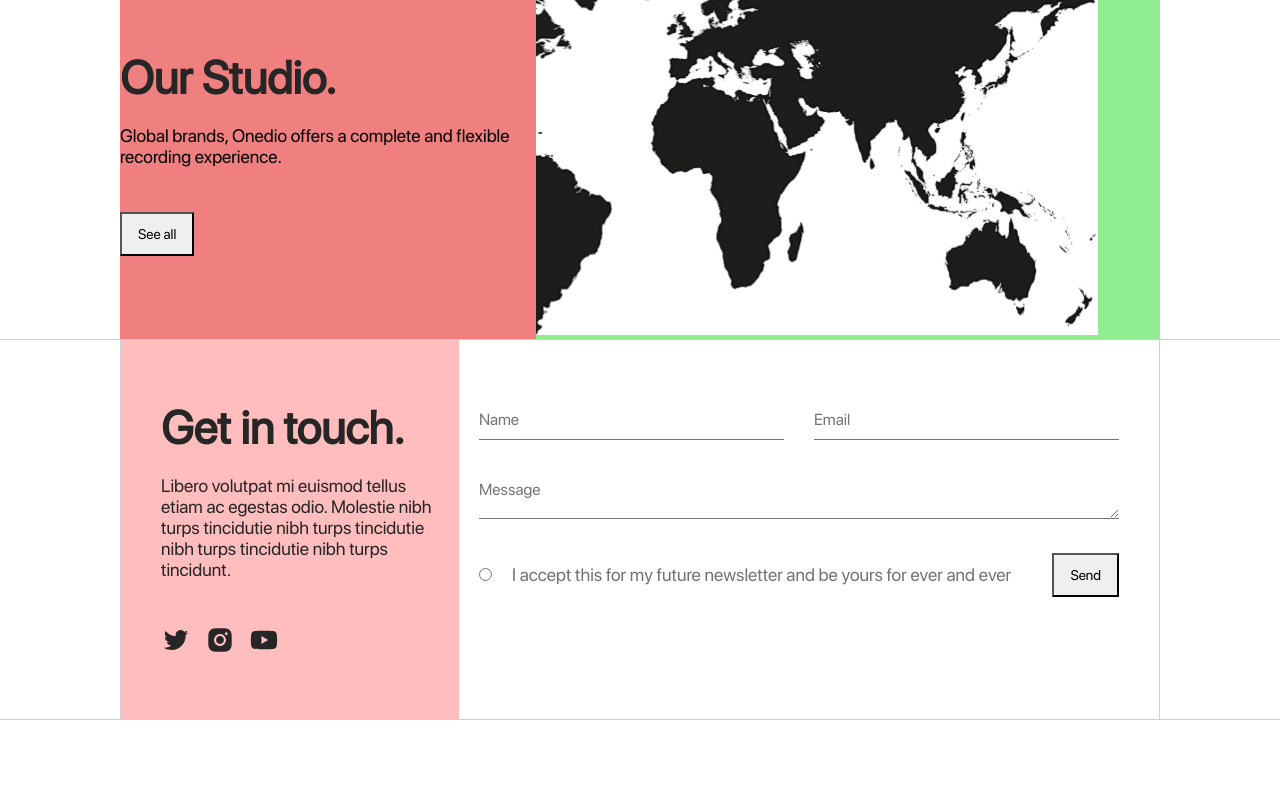
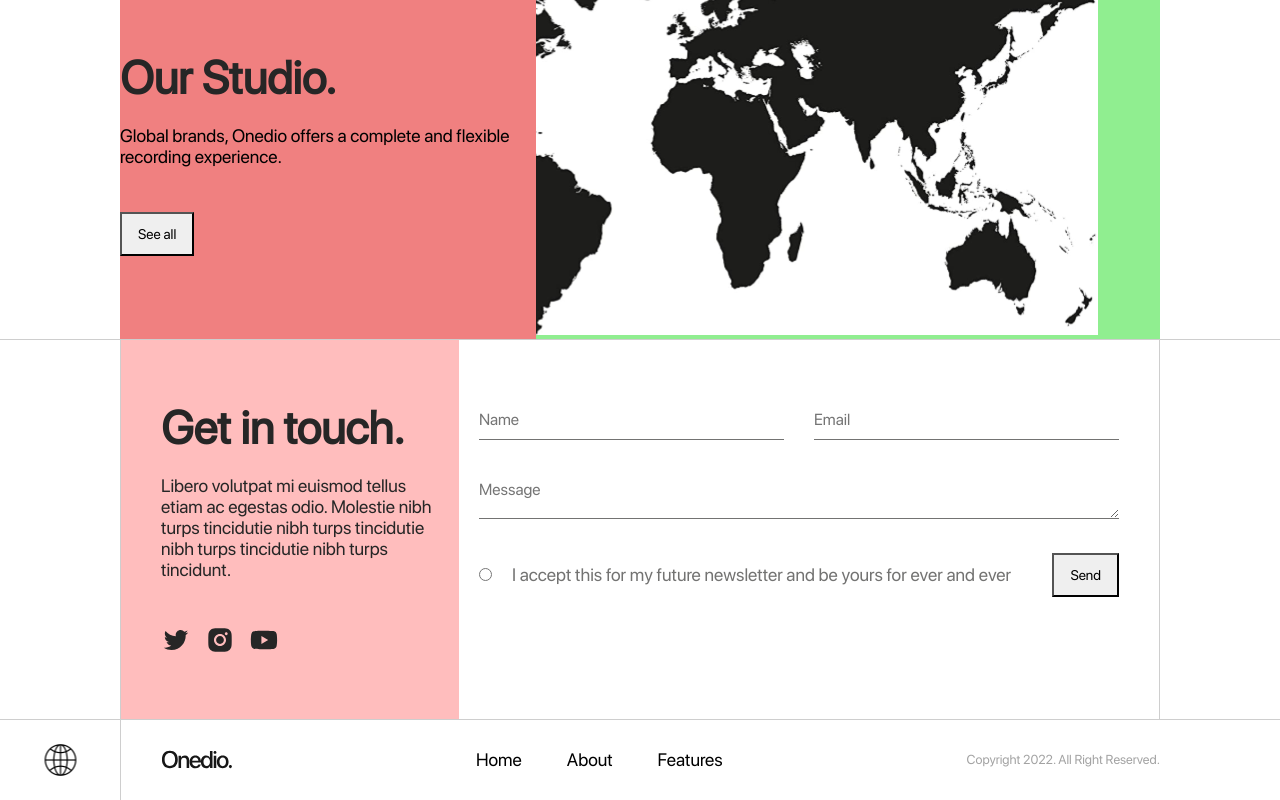
Before and after one commit to Pedro6Miguel/Onedio.-Studio, a React (Vite) app: page / in a window 1280 px wide. Shown: the part 2600-3400 px from the top of the page. Before the commit the page ends 3320 px from the top, so only its background shows below. Built offline with nearby package versions, Linux system fonts and the light colour scheme.

Commit message:
Footer update

```diff
--- /dev/null
+++ b/components/Footer/index.jsx
@@ -0,0 +1,25 @@
+import React from 'react'
+import styles from './styles.module.scss'
+
+import FooterLogo from '../../public/Footer.svg'
+import Logo from "../../public/OnedioLogo.svg"
+
+export default function Footer() {
+    return (
+        <div className={styles.container}>
+            <div className={styles.teste}>
+                <img src={FooterLogo} alt="" />
+            </div>
+
+            <div className={styles.vamos}>
+                <img className={styles.logo} src={Logo} alt="" />
+                <div>
+                    <a href="">Home</a>
+                    <a href="">About</a>
+                    <a href="">Features</a>
+                </div>
+                <p>Copyright 2022. All Right Reserved.</p>
+            </div>
+        </div>
+    )
+}
--- /dev/null
+++ b/components/Footer/styles.module.scss
@@ -0,0 +1,34 @@
+.container {
+    display: flex;
+    flex-direction: row;
+
+    .teste {
+        display: flex;
+        align-items: center;
+        justify-content: center;
+        width: 120px;
+        height: 80px;
+    }
+
+    .vamos {
+        width: calc(100% - 120px);
+        display: flex;
+        flex-direction: row;
+        justify-content: space-between;
+        align-items: center;
+        border-left: 1px solid rgb(206, 206, 206);
+        padding: 0 120px 0 40px;
+
+        img {}
+
+        div {
+            display: flex;
+            gap: 45px;
+        }
+
+        p {
+            color: #A3A3A3;
+            font-size: 13px;
+        }
+    }
+}
--- a/src/App.jsx
+++ b/src/App.jsx
@@ -7,6 +7,7 @@ import Lyrics from "../components/Lyrics/index"
 import Info from "../components/Info/index"
 import Location from "../components/Location/index"
 import Contact from "../components/Contact/index"
+import Footer from "../components/Footer/index"
 
 function App() {
 
@@ -20,6 +21,7 @@ function App() {
       <Info />
       <Location />
       <Contact />
+      <Footer />
     </div>
   )
 }
--- a/src/index.css
+++ b/src/index.css
@@ -16,6 +16,8 @@ body {
 
 a {
   text-decoration: none;
+  color: black;
+  font-size: 18px;
 }
 
 p {
```
Also changed, not shown: public/Footer.svg (added).
